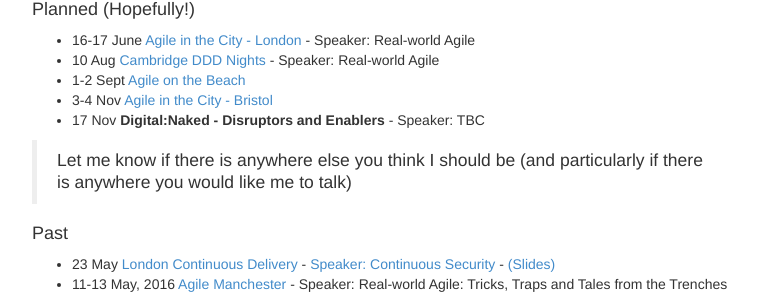
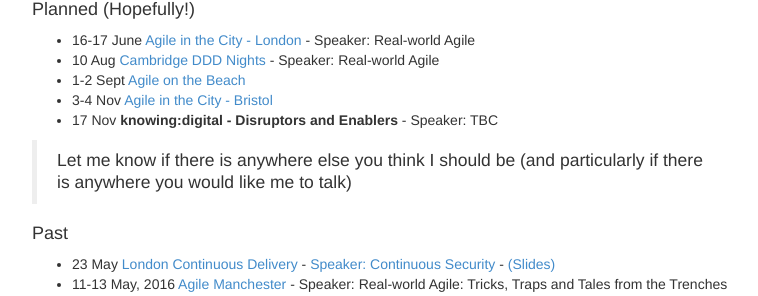
Before and after one commit to parker0phil/parker0phil.github.io, a Jekyll site: the page built from index.md, in a window 1280 px wide. Shown: the part 296-592 px from the top of the page, without its empty margins (258-1016 px from the left). Built offline with Jekyll 4.4.1, drawn with Linux system fonts in a browser that asks for light colours.

Commit message:
updated name of digital conf

```diff
--- a/index.md
+++ b/index.md
@@ -19,7 +19,7 @@
 - 10 Aug [Cambridge DDD Nights](http://www.meetup.com/CambridgeDDDNights/events/231093059/) - Speaker: Real-world Agile
 - 1-2 Sept [Agile on the Beach](http://agileonthebeach.com/)
 - 3-4 Nov [Agile in the City - Bristol](http://agileinthecity.net/2016/bristol/)
-- 17 Nov **Digital:Naked - Disruptors and Enablers** - Speaker: TBC
+- 17 Nov **knowing:digital - Disruptors and Enablers** - Speaker: TBC
 
 > Let me know if there is anywhere else you think I should be (and particularly if there is anywhere you would like me to talk)
 
```
